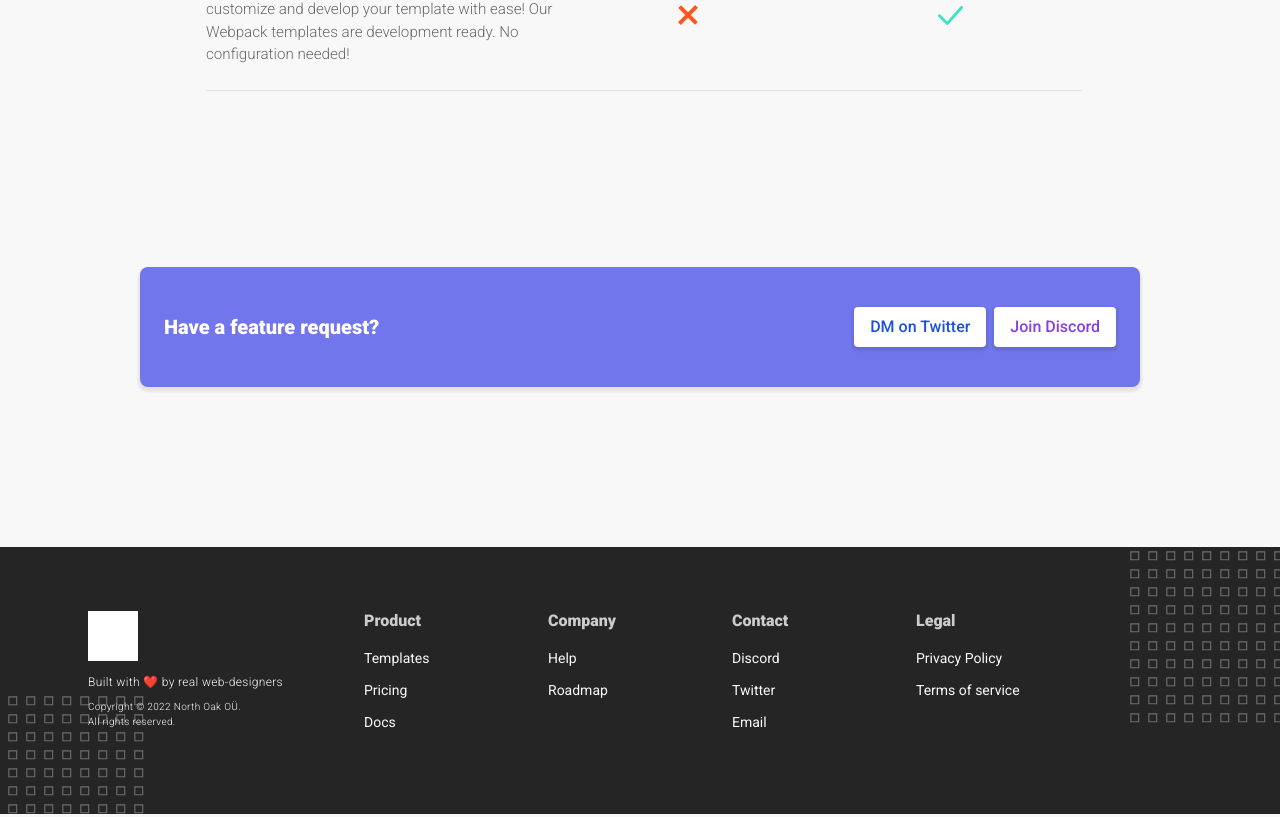
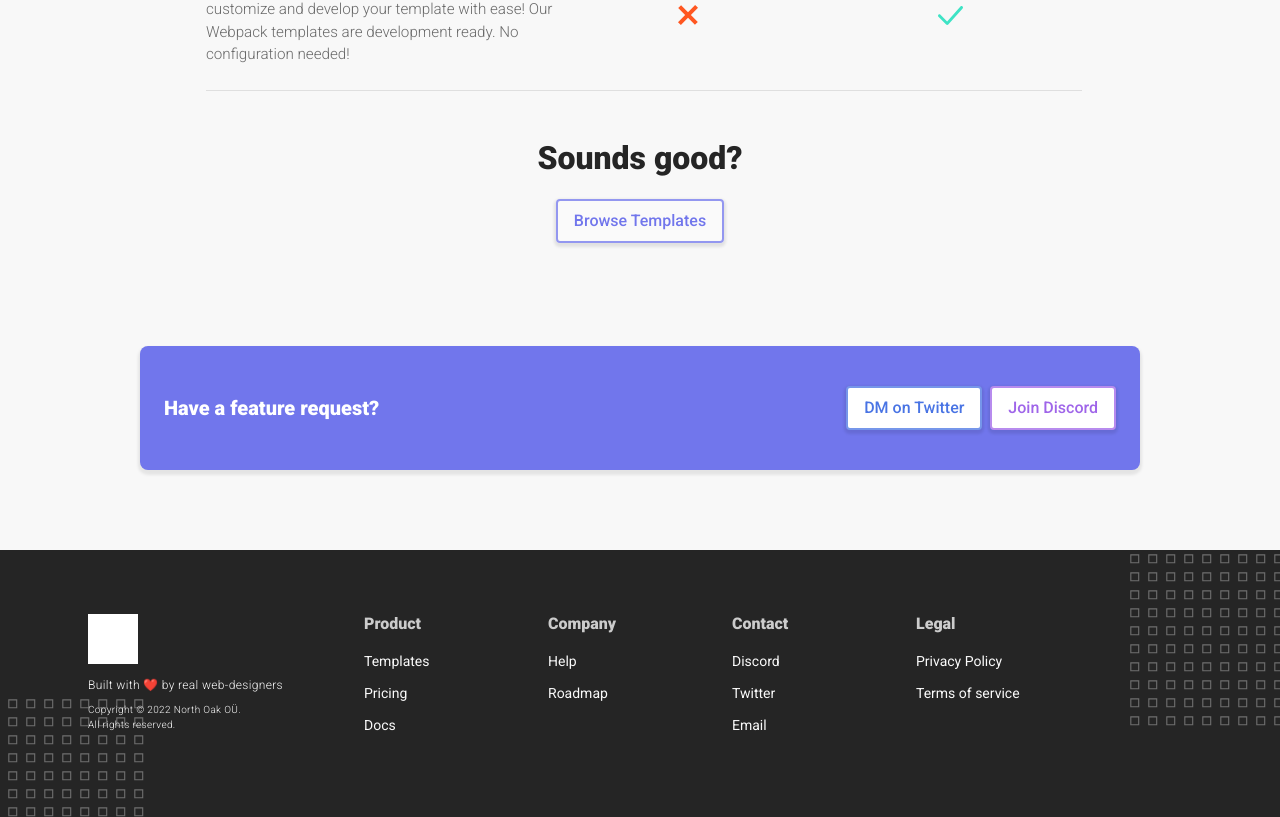
Before and after one commit to rrttalv/ezylanding-template-portal, a Next.js app: page /pricing in a window 1280 px wide. Shown: the part 2467-3284 px from the top of the page. Built offline with nearby package versions, Linux system fonts and the light colour scheme; grey boxes are pictures that could not be loaded.

Commit message:
added btns

```diff
--- a/pages/pricing/index.js
+++ b/pages/pricing/index.js
@@ -191,6 +191,14 @@ const Pricing = () => {
             })
           }
         </div>
+        <div className='comparison-cta'>
+          <h3>Sounds good?</h3>
+          <Link href={'http://localhost:3000/templates'}>
+            <a className="browse-btn" title="Link to the HTML EzyLanding templates browse page">
+              Browse Templates
+            </a>
+          </Link>
+        </div>
       </div>
     )
   }
--- a/scss/_help.scss
+++ b/scss/_help.scss
@@ -6,6 +6,7 @@
   margin: 5rem 0;
   .page-cta {
     margin: 10rem auto;
+    margin-bottom: 5rem;
   }
 }
 
--- a/scss/_pricing.scss
+++ b/scss/_pricing.scss
@@ -89,7 +89,7 @@
 
 .comparison-section {
   .page-cta {
-    margin: 10rem auto;
+    margin-bottom: 5rem;
   }
 }
 
@@ -157,4 +157,15 @@
       }
     }
   }
+  &-cta {
+    width: 900px;
+    margin: 2rem auto;
+    text-align: center;
+    h3 {
+      font-weight: 800;
+      font-size: 2rem;
+      color: var(--dark);
+      margin-bottom: 2rem;
+    }
+  }
 }
--- a/scss/_varia.scss
+++ b/scss/_varia.scss
@@ -267,6 +267,7 @@
       flex-direction: row;
       justify-content: flex-end;
       .contact-btn {
+        transition: all 0.25s;
         margin: 0.5rem 0;
         width: fit-content;
         text-align: center;
@@ -274,15 +275,28 @@
         padding: 0.5rem 1rem;
         border-radius: 4px;
         font-weight: 500;
+        border: 2px solid transparent;
         box-shadow: 0px 2px 3px 2px rgba(0,0,0,0.095);
       }
       .contact-btn.discord {
-        color: var(--purple);
         margin-left: 0.5rem;
+        border: 2px solid rgba(var(--purple-rgb), 0.6);
+        color: rgba(var(--purple-rgb), 0.8);
+        &:hover {
+        border: 2px solid rgba(var(--purple-rgb), 0.8);
+        color: rgba(var(--purple-rgb), 1);
+          box-shadow: 0px 2px 3px 2px rgba(0,0,0,0.15);
+        }
       }
       .contact-btn.twitter {
-        color: rgba(var(--blue-rgb), 1);
         margin-left: 0.5rem;
+        border: 2px solid rgba(var(--blue-rgb), 0.6);
+        color: rgba(var(--blue-rgb), 0.8);
+        &:hover {
+          color: rgba(var(--blue-rgb), 1);
+          border: 2px solid rgba(var(--blue-rgb), 0.8);
+          box-shadow: 0px 2px 3px 2px rgba(0,0,0,0.15);
+        }
       }
     }
   }
--- a/scss/style.scss
+++ b/scss/style.scss
@@ -164,6 +164,23 @@ a {
   }
 }
 
+.browse-btn {
+  padding: 0.65rem 1rem;
+  width: fit-content;
+  background-color: var(--light);
+  color: var(--main);
+  border-radius: 4px;
+  border: 2px solid rgba(var(--main-rgb), 0.75);
+  font-weight: 500;
+  box-shadow: 0px 2px 3px 2px rgba(0,0,0,0.09);
+  transition: all 0.25s;
+  &:hover {
+    box-shadow: 0px 2px 3px 2px rgba(0,0,0,0.15);
+    border: 2px solid rgba(var(--main-rgb), 1);
+    color: var(--main);
+  }
+}
+
 .text-white {
   color: var(--white);
 }
```
